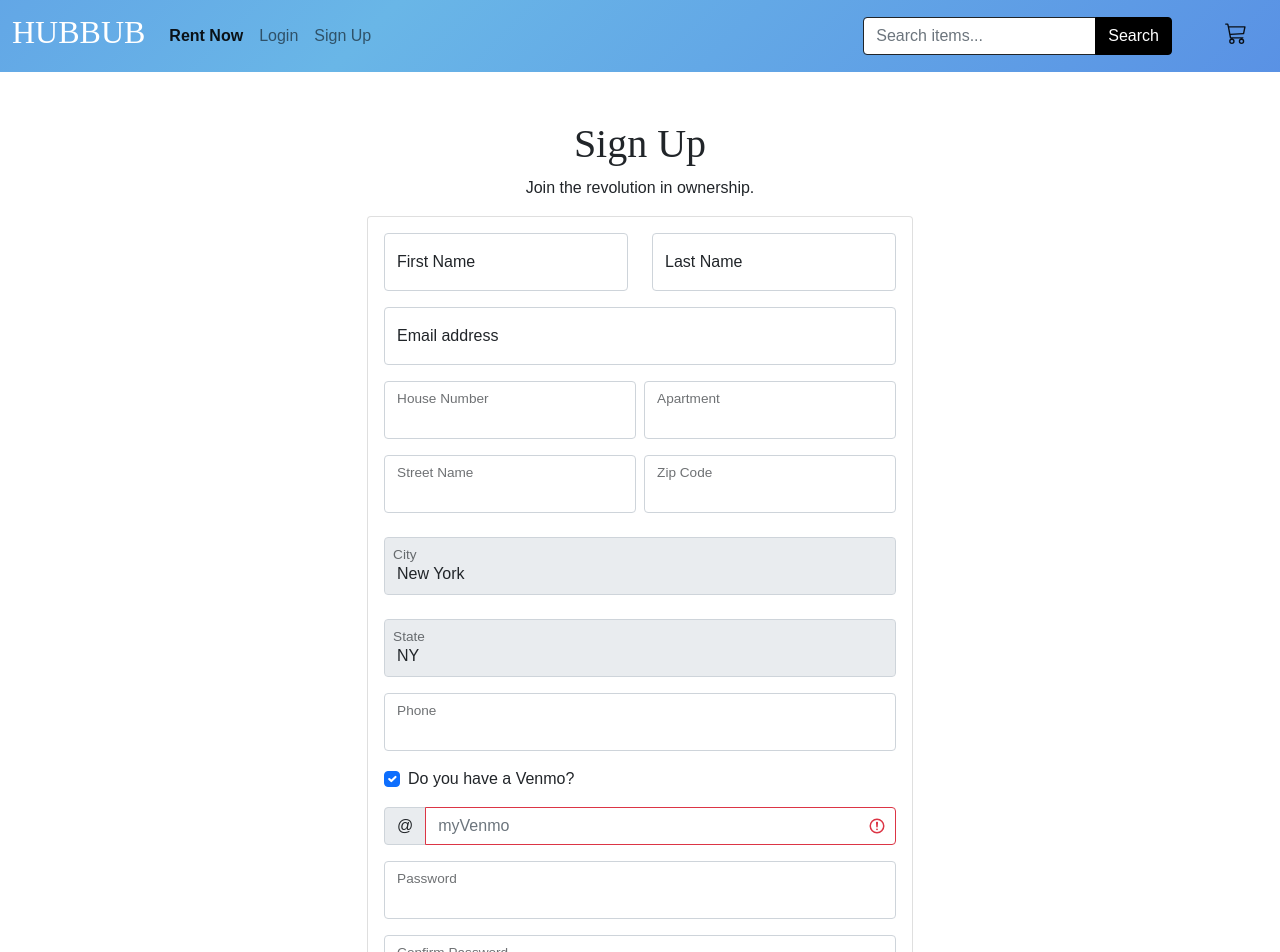
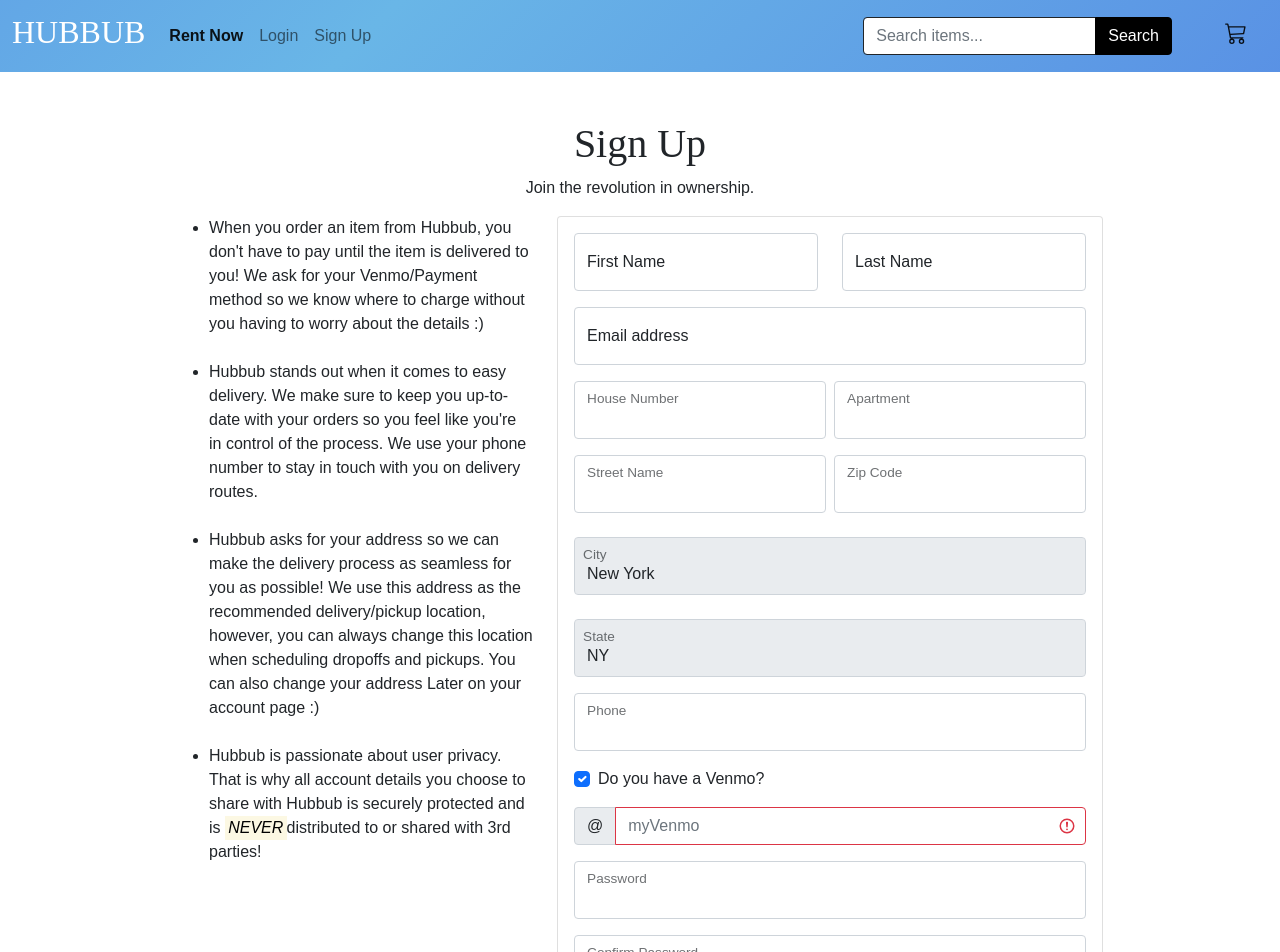
Before and after one commit to hubbub-tech/rent-client, a React (Create React App) app: page /register in a window 1280 px wide. Shown: the top 952 px of the page. Built offline with nearby package versions, Linux system fonts and the light colour scheme.

Commit message:
tips for register form

```diff
--- a/src/components/forms/RegisterForm.js
+++ b/src/components/forms/RegisterForm.js
@@ -230,13 +230,13 @@ const RegisterForm = ({ setFlashMessages }) => {
             />
             <label className="form-check-label" htmlFor="communityGuidelinesDial">
               <span>Yes, I have read and agree to the terms outlined in the </span>
-              <Link
-                to="https://docs.google.com/document/d/1rRKafml--o5q6L3HA8EtFHCedQTncR8rUZhAeVsEqfI/edit?usp=sharing"
+              <a
+                href="https://docs.google.com/document/d/1rRKafml--o5q6L3HA8EtFHCedQTncR8rUZhAeVsEqfI/edit?usp=sharing"
                 target="_blank"
                 rel="noreferrer"
               >
                 Community Guidelines Agreement
-              </Link>.
+              </a>.
             </label>
           </div>
           <br />
--- a/src/components/pages/ListItem.js
+++ b/src/components/pages/ListItem.js
@@ -9,8 +9,8 @@ const ListItem = ({ setFlashMessages }) => {
         <div className="row">
           <h1 className="text-center">List</h1>
           <p className="text-center">Start your side hustle <i><mark>today</mark></i>.</p>
-          <div className="col-md-1"></div>
-          <div className="col-md-4">
+          <div className="col-sm-1"></div>
+          <div className="col-sm-4">
             <h5 className="text-center">Quick Tips</h5>
               <ul className="instructions">
                 <li>
@@ -35,10 +35,10 @@ const ListItem = ({ setFlashMessages }) => {
                 </li>
               </ul>
           </div>
-          <div className="col-md-6">
+          <div className="col-sm-6">
             <ListForm setFlashMessages={setFlashMessages} />
           </div>
-          <div className="col-md-1"></div>
+          <div className="col-sm-1"></div>
         </div>
       </div>
     </main>
--- a/src/components/pages/Register.js
+++ b/src/components/pages/Register.js
@@ -9,11 +9,42 @@ const Register = ({ setFlashMessages }) => {
         <div className="row">
           <h1 className="text-center">Sign Up</h1>
           <p className="text-center">Join the revolution in ownership.</p>
-          <div className="col-sm-3"></div>
+          <div className="col-sm-1"></div>
+          <div className="col-sm-4">
+            <ul className="instructions">
+              <li>
+                When you order an item from Hubbub, you don't have to pay until
+                the item is delivered to you! We ask for your Venmo/Payment method
+                so we know where to charge without you having to worry about the
+                details :)
+              </li>
+              <br />
+              <li>
+                Hubbub stands out when it comes to easy delivery. We make sure to
+                keep you up-to-date with your orders so you feel like you're in
+                control of the process. We use your phone number to stay in touch
+                with you on delivery routes.
+              </li>
+              <br />
+              <li>
+                Hubbub asks for your address so we can make the delivery process as
+                seamless for you as possible! We use this address as the recommended
+                delivery/pickup location, however, you can always change this location
+                when scheduling dropoffs and pickups. You can also change your address
+                Later on your account page :)
+              </li>
+              <br />
+              <li>
+                Hubbub is passionate about user privacy. That is why all account details
+                you choose to share with Hubbub is securely protected and is <mark><i>NEVER</i></mark>
+                distributed to or shared with 3rd parties!
+              </li>
+            </ul>
+          </div>
           <div className="col-sm-6">
             <RegisterForm setFlashMessages={setFlashMessages} />
           </div>
-          <div className="col-sm-3"></div>
+          <div className="col-sm-1"></div>
         </div>
       </div>
     </main>
```
